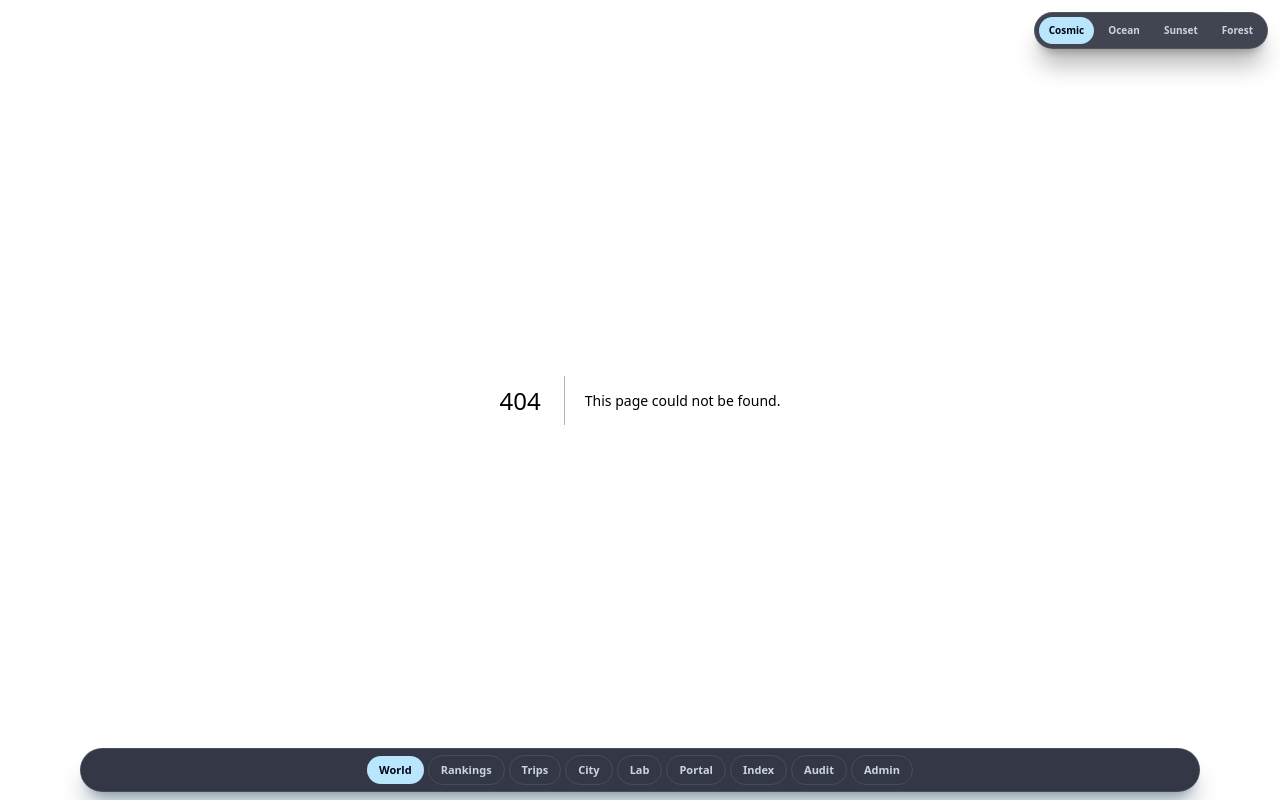
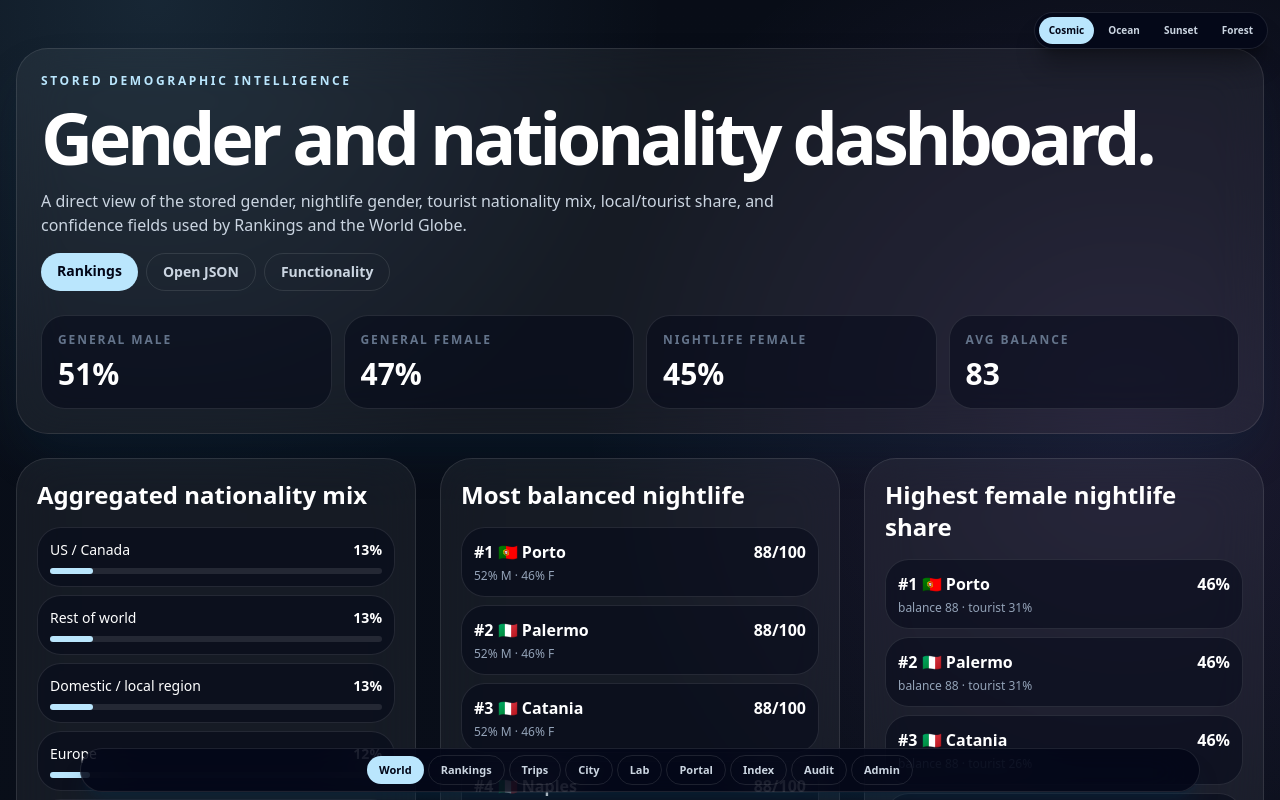
Before and after one commit to irf97/Travel-Guide, a Next.js app in the folder mvp/: page /demographics in a window 1280 px wide. Before the commit this address had no page. Shown: the top 800 px of the page. Built offline with nearby package versions, Linux system fonts and the light colour scheme.

Commit message:
Add demographics dashboard page

```diff
--- /dev/null
+++ b/mvp/app/demographics/page.tsx
@@ -0,0 +1,76 @@
+import { getAllCityIntelligence } from "@/lib/city-intelligence";
+
+function avg(values: number[]) {
+  return Math.round(values.reduce((sum, value) => sum + value, 0) / Math.max(1, values.length));
+}
+
+function aggregateNationality(cities: ReturnType<typeof getAllCityIntelligence>) {
+  const map = new Map<string, number>();
+  for (const city of cities) {
+    for (const item of city.demographics.touristNationalityMix) {
+      map.set(item.label, (map.get(item.label) ?? 0) + item.share);
+    }
+  }
+  return [...map.entries()].map(([label, share]) => ({ label, share: Math.round(share / Math.max(1, cities.length)) })).sort((a, b) => b.share - a.share).slice(0, 12);
+}
+
+export default function DemographicsPage() {
+  const cities = getAllCityIntelligence().slice(0, 100);
+  const strongestFemaleNightlife = cities.slice().sort((a, b) => b.demographics.nightlifeGenderMix.female - a.demographics.nightlifeGenderMix.female).slice(0, 12);
+  const mostBalanced = cities.slice().sort((a, b) => b.demographics.genderBalanceScore - a.demographics.genderBalanceScore).slice(0, 12);
+  const nationalities = aggregateNationality(cities);
+  const aggregate = {
+    generalMale: avg(cities.map((city) => city.demographics.generalGenderMix.male)),
+    generalFemale: avg(cities.map((city) => city.demographics.generalGenderMix.female)),
+    nightlifeMale: avg(cities.map((city) => city.demographics.nightlifeGenderMix.male)),
+    nightlifeFemale: avg(cities.map((city) => city.demographics.nightlifeGenderMix.female)),
+    genderBalance: avg(cities.map((city) => city.demographics.genderBalanceScore)),
+    touristShare: avg(cities.map((city) => city.demographics.touristVisitorShare))
+  };
+
+  return <main className="mx-auto min-h-screen max-w-7xl px-4 py-12 text-white">
+    <section className="rounded-[2rem] border border-white/10 bg-white/[0.055] p-6 shadow-2xl shadow-sky-950/30 backdrop-blur-xl">
+      <div className="flex flex-wrap items-start justify-between gap-4">
+        <div>
+          <p className="text-xs font-black uppercase tracking-[0.22em] text-sky-200">Stored demographic intelligence</p>
+          <h1 className="mt-3 text-5xl font-black tracking-[-0.06em] md:text-7xl">Gender and nationality dashboard.</h1>
+          <p className="mt-4 max-w-3xl text-slate-300">A direct view of the stored gender, nightlife gender, tourist nationality mix, local/tourist share, and confidence fields used by Rankings and the World Globe.</p>
+        </div>
+        <div className="flex flex-wrap gap-2 text-sm font-black"><a href="/rankings" className="rounded-full bg-sky-200 px-4 py-2 text-slate-950">Rankings</a><a href="/api/demographics" className="rounded-full border border-white/10 px-4 py-2 text-slate-300">Open JSON</a><a href="/functionality" className="rounded-full border border-white/10 px-4 py-2 text-slate-300">Functionality</a></div>
+      </div>
+      <div className="mt-6 grid gap-3 md:grid-cols-4">
+        <Metric label="General male" value={`${aggregate.generalMale}%`} />
+        <Metric label="General female" value={`${aggregate.generalFemale}%`} />
+        <Metric label="Nightlife female" value={`${aggregate.nightlifeFemale}%`} />
+        <Metric label="Avg balance" value={aggregate.genderBalance} />
+      </div>
+    </section>
+
+    <section className="mt-6 grid gap-6 lg:grid-cols-3">
+      <Panel title="Aggregated nationality mix">
+        <div className="grid gap-2">{nationalities.map((item) => <Bar key={item.label} label={item.label} value={item.share} suffix="%" />)}</div>
+      </Panel>
+      <Panel title="Most balanced nightlife">
+        <CityList cities={mostBalanced} metric={(city) => `${city.demographics.genderBalanceScore}/100`} sub={(city) => `${city.demographics.nightlifeGenderMix.male}% M · ${city.demographics.nightlifeGenderMix.female}% F`} />
+      </Panel>
+      <Panel title="Highest female nightlife share">
+        <CityList cities={strongestFemaleNightlife} metric={(city) => `${city.demographics.nightlifeGenderMix.female}%`} sub={(city) => `balance ${city.demographics.genderBalanceScore} · tourist ${city.demographics.touristVisitorShare}%`} />
+      </Panel>
+    </section>
+
+    <section className="mt-6 rounded-[2rem] border border-white/10 bg-white/[0.055] p-5 backdrop-blur-xl">
+      <h2 className="text-2xl font-black">Top-100 city demographics table</h2>
+      <div className="mt-4 overflow-x-auto rounded-2xl border border-white/10">
+        <table className="w-full min-w-[980px] border-collapse text-left text-sm">
+          <thead className="bg-slate-950 text-xs uppercase tracking-[0.16em] text-slate-400"><tr><th className="p-3">City</th><th className="p-3">General</th><th className="p-3">Nightlife</th><th className="p-3">Nationality mix</th><th className="p-3">Local/Tourist</th><th className="p-3">Actions</th></tr></thead>
+          <tbody>{cities.map((city) => <tr key={city.id} className="border-t border-white/10 align-top"><td className="p-3"><div className="font-black">{city.visuals.flag} {city.name}</div><div className="text-xs text-slate-400">{city.country}</div></td><td className="p-3 text-slate-300">{city.demographics.generalGenderMix.male}% M · {city.demographics.generalGenderMix.female}% F</td><td className="p-3 text-slate-300">{city.demographics.nightlifeGenderMix.male}% M · {city.demographics.nightlifeGenderMix.female}% F · {city.demographics.nightlifeGenderMix.unknown}% unknown</td><td className="p-3 text-slate-300">{city.demographics.touristNationalityMix.slice(0, 3).map((item) => `${item.label} ${item.share}%`).join(" · ")}</td><td className="p-3 text-slate-300">Local {city.demographics.localResidentShare}% · Tourist {city.demographics.touristVisitorShare}%</td><td className="p-3"><div className="flex flex-wrap gap-2"><a href={`/cities/${city.id}`} className="rounded-full border border-white/10 px-3 py-1 text-xs font-black text-slate-300">City</a><a href={`/api/demographics?country=${encodeURIComponent(city.country)}&top=20`} className="rounded-full border border-white/10 px-3 py-1 text-xs font-black text-slate-300">Country JSON</a></div></td></tr>)}</tbody>
+        </table>
+      </div>
+    </section>
+  </main>;
+}
+
+function Panel({ title, children }: { title: string; children: React.ReactNode }) { return <section className="rounded-[2rem] border border-white/10 bg-white/[0.055] p-5 backdrop-blur-xl"><h2 className="mb-4 text-2xl font-black">{title}</h2>{children}</section>; }
+function Metric({ label, value }: { label: string; value: string | number }) { return <div className="rounded-3xl border border-white/10 bg-slate-950/50 p-4"><div className="text-xs font-black uppercase tracking-[0.16em] text-slate-500">{label}</div><div className="mt-2 text-3xl font-black">{value}</div></div>; }
+function Bar({ label, value, suffix }: { label: string; value: number; suffix: string }) { return <div className="rounded-2xl border border-white/10 bg-slate-950/50 p-3"><div className="flex justify-between text-sm"><span>{label}</span><b>{value}{suffix}</b></div><div className="mt-2 h-1.5 rounded-full bg-white/10"><div className="h-1.5 rounded-full bg-sky-200" style={{ width: `${Math.max(3, Math.min(100, value))}%` }} /></div></div>; }
+function CityList({ cities, metric, sub }: { cities: ReturnType<typeof getAllCityIntelligence>; metric: (city: ReturnType<typeof getAllCityIntelligence>[number]) => string; sub: (city: ReturnType<typeof getAllCityIntelligence>[number]) => string }) { return <div className="grid gap-2">{cities.map((city, index) => <a key={city.id} href={`/cities/${city.id}`} className="rounded-2xl border border-white/10 bg-slate-950/50 p-3 transition hover:border-sky-200/50"><div className="flex justify-between gap-3"><span className="font-black">#{index + 1} {city.visuals.flag} {city.name}</span><b>{metric(city)}</b></div><p className="mt-1 text-xs text-slate-400">{sub(city)}</p></a>)}</div>; }
```
